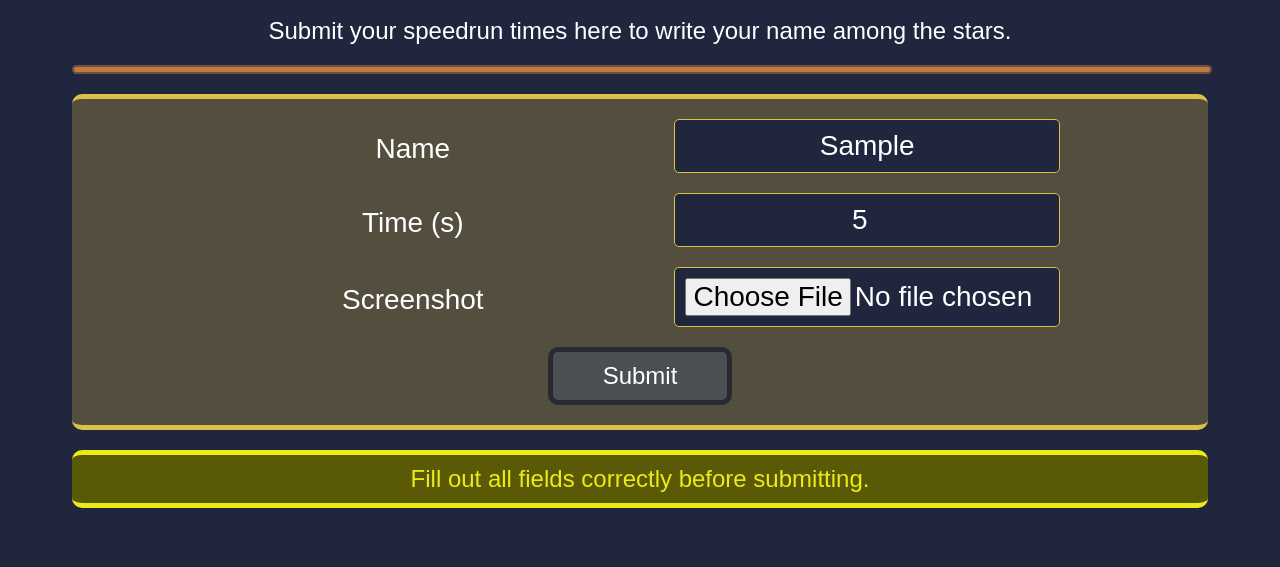
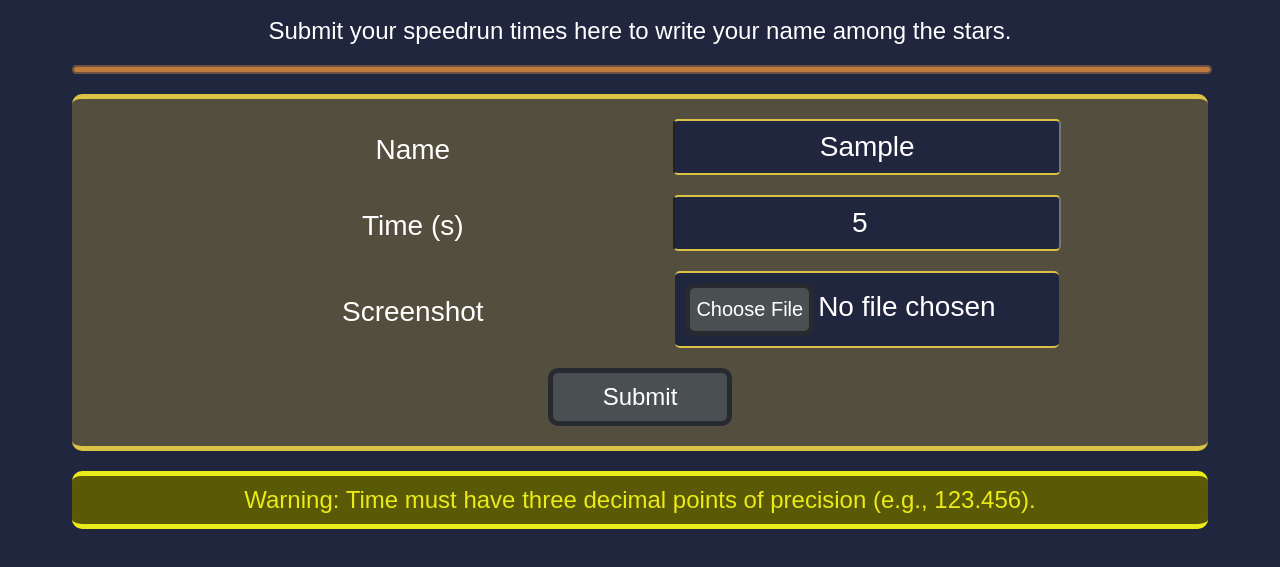
Before and after one commit to rexnorvell/Choppy-Orc-Leaderboard, a plain HTML site: page pages/submitTime.html in a window 1280 px wide. Both pictures are taken after typing "Sample", "5" into the empty fields and a click on the button "Submit". Shown: the part 79-646 px from the top of the page. Drawn offline with Linux system fonts and the light colour scheme; a web font is replaced by a local one.

Commit message:
Add Input Validation and Submit Form Styling
Add more detailed warning messages to guide the user to input the correct information, add safeguards on name, time, and screenshot inputs, and add enhanced styling to the submit time form

```diff
--- a/scripts/submitTime.js
+++ b/scripts/submitTime.js
@@ -17,24 +17,43 @@ function submit_form() {
     let resultDiv = document.createElement("div");
     let error = false;
     let warning = false;
+    let warningMessage = "";
 
-    // If any fields are empty, warn the user
-    if (document.querySelector(".username").value === "" ||
-        document.querySelector(".time").value === "" ||
-        document.querySelector(".screenshot").files.length === 0) {
+    // Validate user input
+    let time_value = parseFloat(document.querySelector(".time").value);
+    if (document.querySelector(".username").value === "") {
         warning = true;
+        warningMessage = "Please enter a username.";
     }
-
-    // If the time is out of range, warn the user
-    let time_value = parseFloat(document.querySelector(".time").value);
-    if (isNaN(time_value) || time_value < 0 ) {
+    else if (document.querySelector(".username").value.length > 20) {
         warning = true;
+        warningMessage = "Username must be 20 characters or less.";
+    }
+    else if (document.querySelector(".time").value === "") {
+        warning = true;
+        warningMessage = "Please enter a time.";
+    }
+    else if (time_value <= 0 || time_value >= 3600) {
+        warning = true;
+        warningMessage = "Time must be greater than 0 and less than 3600 seconds.";
+    }
+    else if (!/^\d+\.\d{3}$/.test(document.querySelector(".time").value)) {
+        warning = true;
+        warningMessage = "Time must have three decimal points of precision (e.g., 123.456).";
+    }
+    else if (document.querySelector(".screenshot").files.length === 0) {
+        warning = true;
+        warningMessage = "Please upload a screenshot.";
+    }
+    else if (document.querySelector(".screenshot").files[0].size > 5 * 1024 * 1024) {
+        warning = true;
+        warningMessage = "Screenshot must be less than 5 MB.";
     }
 
     // If there was a warning, show warning message
     if (warning) {
         resultDiv.classList.add("submission-warning");
-        resultDiv.textContent = "Fill out all fields correctly before submitting.";
+        resultDiv.textContent = "Warning: " + warningMessage;
     }
     else {
 
--- a/styles/style.css
+++ b/styles/style.css
@@ -86,7 +86,7 @@ body {
   gap: 20px;
 }
 
-.button {
+.button, .screenshot::file-selector-button {
   font-family: 'Pix32', sans-serif;
   border-radius: 10px;
   border: 5px solid #272b31;
@@ -94,14 +94,21 @@ body {
   color: white;
   padding-top: 10px;
   padding-bottom: 10px;
+  text-decoration: none;
+  text-align: center;
+}
+
+.button {
   padding-left: 50px;
   padding-right: 50px;
-  text-decoration: none;
-  text-align: center;
   font-size: clamp(0.85rem, 2.5vw, 1.5rem);
 }
 
-.button:hover {
+.screenshot::file-selector-button {
+  font-size: clamp(0.75rem, 2.5vw, 1.25rem);
+}
+
+.button:hover, .screenshot::file-selector-button:hover {
   background-color: #687275;
 }
 
@@ -170,7 +177,8 @@ body {
 }
 
 input {
-  border: 1px solid #dbc244;
+  border-top: 2px solid #dbc244;
+  border-bottom: 2px solid #dbc244;
   border-radius: 5px;
   background-color: #21263f;
   color: white;
```
